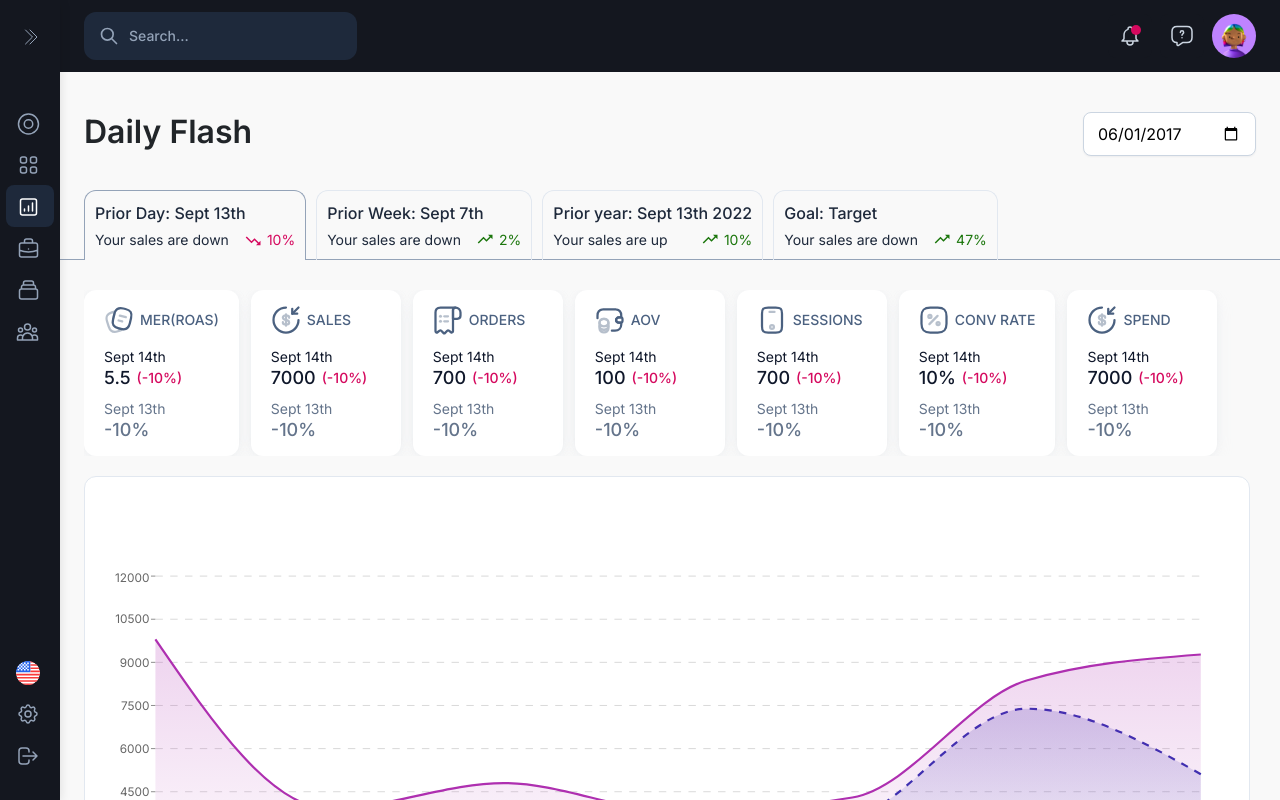
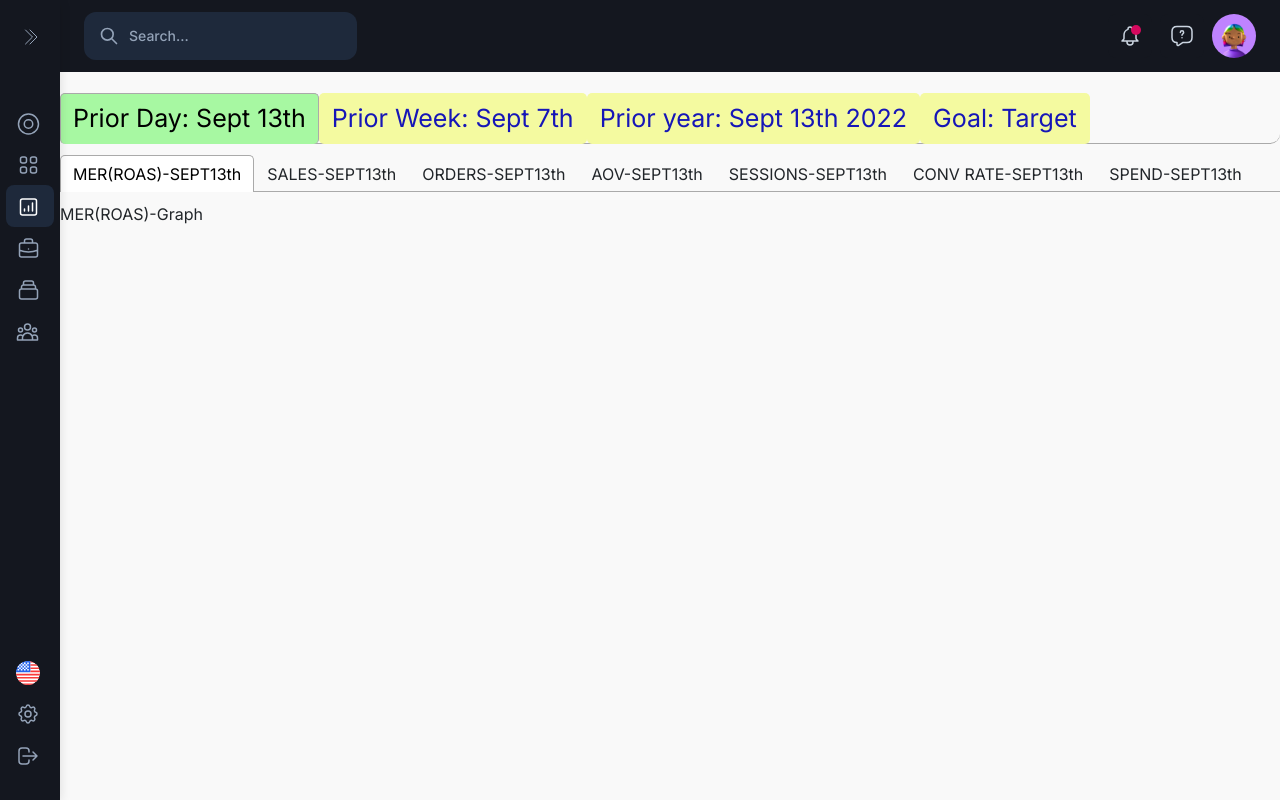
Before and after one commit to Rsuraj143/Push-analytics, a React (Create React App) app: page /dailyFlash in a window 1280 px wide. Shown: the top 800 px of the page. Built offline with nearby package versions, Linux system fonts and the light colour scheme.

Commit message:
dailyflash component added

```diff
--- a/package.json
+++ b/package.json
@@ -16,6 +16,7 @@
     "react-icons": "^4.7.1",
     "react-router-dom": "^6.8.1",
     "react-scripts": "5.0.1",
+    "react-tabs": "^6.0.0",
     "recharts": "^2.4.1",
     "socket.io-client": "^4.6.0",
     "web-vitals": "^2.1.4",
--- /dev/null
+++ b/src/Components/DailyFlashComponent/DailyFlashComponent.js
@@ -0,0 +1,115 @@
+import React from 'react'
+import { Tab, Tabs, TabList, TabPanel } from "react-tabs";
+import "react-tabs/style/react-tabs.css";
+
+const DailyFlashComponent = () => {
+  return (
+    <div>
+      <Tabs>
+        <TabList
+          style={{
+            fontSize: "25px",
+            marginTop: "20px",
+            color: "#1616b7",
+            borderRadius: "10px"
+          }}
+        >
+          <Tab style={{ background: "#a7f8a2", borderRadius: "5px" }}>
+            Prior Day: Sept 13th
+          </Tab>
+          <Tab style={{ background: "#f4faa0", borderRadius: "5px" }}>
+            Prior Week: Sept 7th
+          </Tab>
+          <Tab style={{ background: "#f4faa0", borderRadius: "5px" }}>
+            Prior year: Sept 13th 2022
+          </Tab>
+          <Tab style={{ background: "#f4faa0", borderRadius: "5px" }}>
+            Goal: Target
+          </Tab>
+        </TabList>
+        <TabPanel>
+          <Tabs>
+            <TabList>
+              <Tab>MER(ROAS)-SEPT13th</Tab>
+              <Tab>SALES-SEPT13th</Tab>
+              <Tab>ORDERS-SEPT13th</Tab>
+              <Tab>AOV-SEPT13th</Tab>
+              <Tab>SESSIONS-SEPT13th</Tab>
+              <Tab>CONV RATE-SEPT13th</Tab>
+              <Tab>SPEND-SEPT13th</Tab>
+            </TabList>
+            <TabPanel>MER(ROAS)-Graph</TabPanel>
+            <TabPanel>SALES-Graph</TabPanel>
+            <TabPanel>ORDERS-Graph</TabPanel>
+            <TabPanel>AOV-Graph</TabPanel>
+            <TabPanel>SESSIONS-Graph</TabPanel>
+            <TabPanel>CONV RATE-Graph</TabPanel>
+            <TabPanel>SPEND-Graph</TabPanel>
+          </Tabs>
+        </TabPanel>
+        <TabPanel>
+          <Tabs>
+            <TabList>
+              <Tab>MER(ROAS)-SEPT9</Tab>
+              <Tab>SALES-SEPT8</Tab>
+              <Tab>ORDERS-SEPT6</Tab>
+              <Tab>AOV-SEPT10</Tab>
+              <Tab>SESSIONS-SEPT11</Tab>
+              <Tab>CONV RATE-SEPT12</Tab>
+              <Tab>SPEND-SEPT8</Tab>
+            </TabList>
+            <TabPanel>MER(ROAS)-Graph-prior week-2022</TabPanel>
+            <TabPanel>SALES-Graph-prior week-2022</TabPanel>
+            <TabPanel>ORDERS-Graph-prior week-2022</TabPanel>
+            <TabPanel>AOV-Graph-prior week-2022</TabPanel>
+            <TabPanel>SESSIONS-Graph-prior week-2022</TabPanel>
+            <TabPanel>CONV RATE-Graph-prior week-2022</TabPanel>
+            <TabPanel>SPEND-Graph-prior week-2022</TabPanel>
+          </Tabs>
+        </TabPanel>
+        <TabPanel>
+          <Tabs>
+            <TabList>
+              <Tab>MER(ROAS)-SEPT13-2022</Tab>
+              <Tab>SALES-SEPT13-2022</Tab>
+              <Tab>ORDERS-SEPT13-2022</Tab>
+              <Tab>AOV-SEPT13-2022</Tab>
+              <Tab>SESSIONS-SEPT13-2022</Tab>
+              <Tab>CONV RATE-SEPT13-2022</Tab>
+              <Tab>SPEND-SEPT13-2022</Tab>
+            </TabList>
+            <TabPanel>MER(ROAS)-Graph-prior year(2022)</TabPanel>
+            <TabPanel>SALES-Graph-prior year(2022)</TabPanel>
+            <TabPanel>ORDERS-Graph-prior year(2022)</TabPanel>
+            <TabPanel>AOV-Graph-prior year(2022)</TabPanel>
+            <TabPanel>SESSIONS-Graph-prior year(2022)</TabPanel>
+            <TabPanel>CONV RATE-Graph-prior year(2022)</TabPanel>
+            <TabPanel>SPEND-Graph-prior year(2022)</TabPanel>
+          </Tabs>
+        </TabPanel>
+        <TabPanel>
+          <Tabs>
+            <TabList>
+              <Tab>MER(ROAS)-Goal Target</Tab>
+              <Tab>SALES-Goal Target</Tab>
+              <Tab>ORDERS-Goal Target</Tab>
+              <Tab>AOV-Goal Target</Tab>
+              <Tab>SESSIONS-Goal Target</Tab>
+              <Tab>CONV RATE-Goal Target</Tab>
+              <Tab>SPEND-Goal Target</Tab>
+            </TabList>
+            <TabPanel>MER(ROAS)-Graph-Goal Target-2023</TabPanel>
+            <TabPanel>SALES-Graph-Goal Target-2023</TabPanel>
+            <TabPanel>ORDERS-Graph-Goal Target-2023</TabPanel>
+            <TabPanel>AOV-Graph-Goal Target-2023</TabPanel>
+            <TabPanel>SESSIONS-Graph-Goal Target-2023</TabPanel>
+            <TabPanel>CONV RATE-Graph-Goal Target-2023</TabPanel>
+            <TabPanel>SPEND-Graph-Goal Target-2023</TabPanel>
+          </Tabs>
+        </TabPanel>
+      </Tabs>
+    </div>
+  )
+}
+
+export default DailyFlashComponent
--- a/src/Pages/DailyFlash.js
+++ b/src/Pages/DailyFlash.js
@@ -2,13 +2,14 @@ import React from 'react'
 import Header from '../Components/Header/Header'
 import SlideBar from '../Components/SlideBar/SlideBar'
 import Tabs from '../Components/tabs/Tabs'
+import DailyFlashComponent from '../Components/DailyFlashComponent/DailyFlashComponent'
 
 const DailyFlash = () => {
   return (
     <div>
         {/* <SlideBar/> */}
         <Header>
-        <Tabs/>
+        <DailyFlashComponent/>
         </Header>
 
     </div>
```
Also changed, not shown: 1 other file (tests, documents, lock files or other folders).
